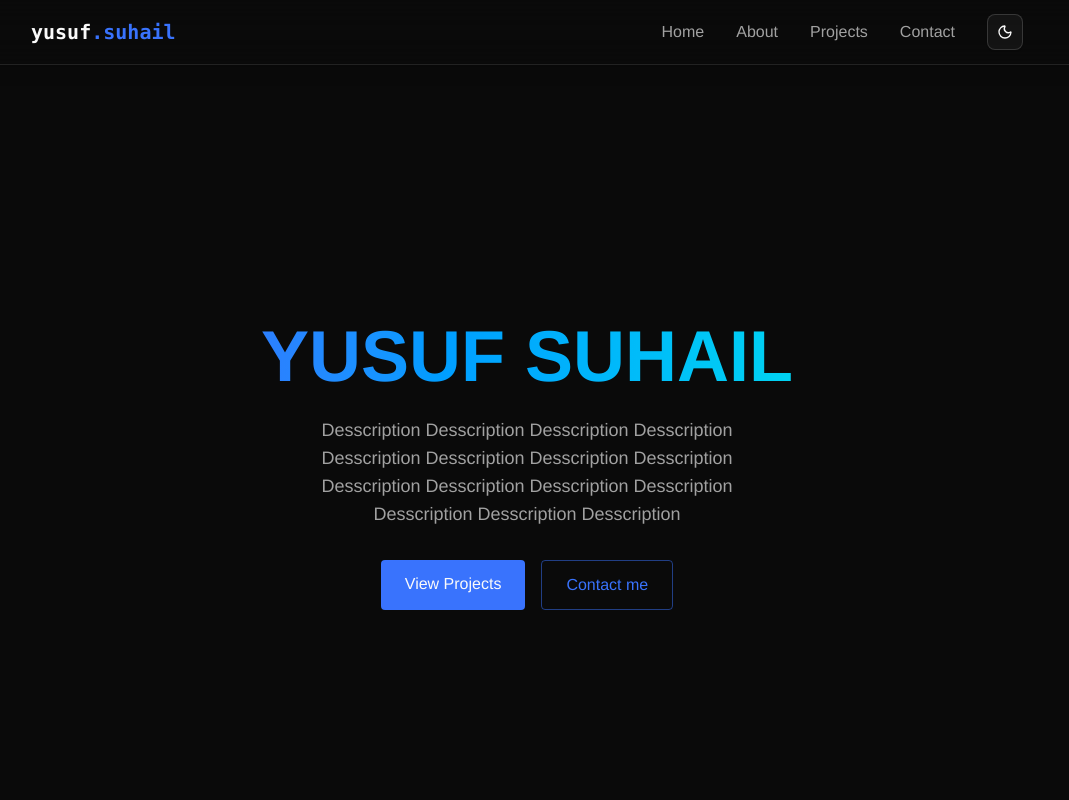
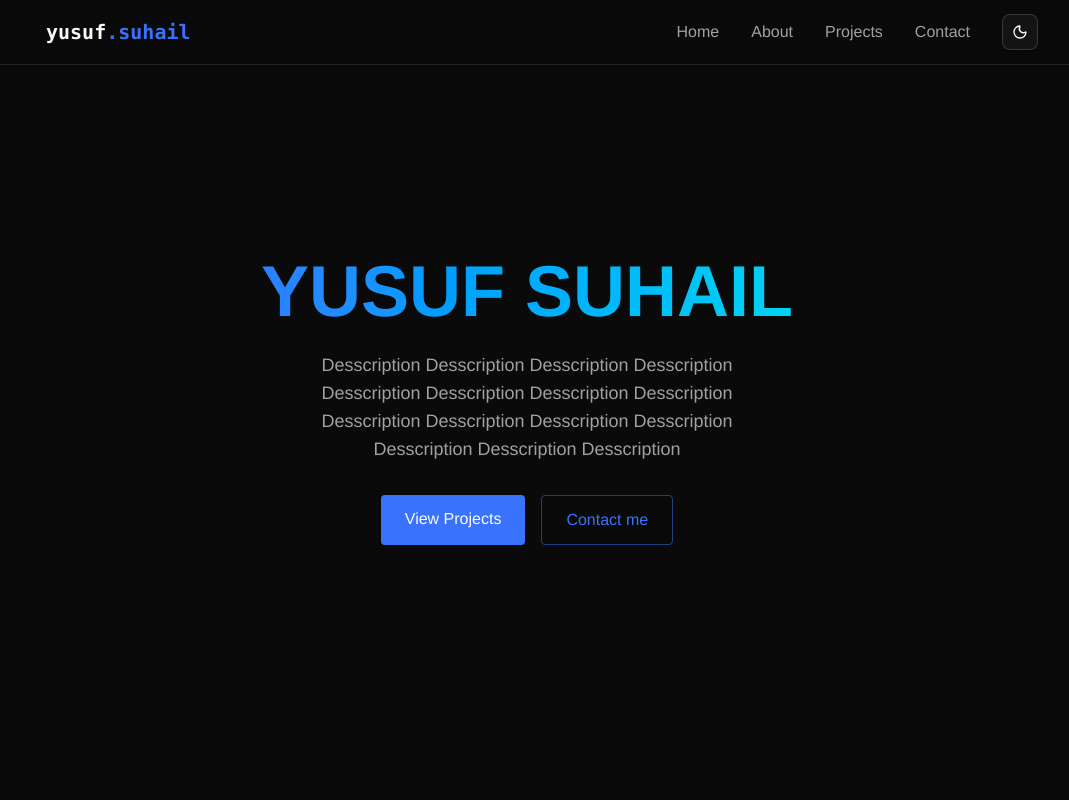
Before and after one commit to YuSuBH/YS-portfolio, a React (Vite) app: page / in a window 1280 px wide. Shown: the top 800 px of the page, without its empty margins (113-1182 px from the left). Built offline with nearby package versions, Linux system fonts and the light colour scheme.

Commit message:
Add navbar scroll animation

```diff
--- a/src/components/Navbar.jsx
+++ b/src/components/Navbar.jsx
@@ -1,13 +1,22 @@
 import { useEffect } from "react";
 import { ModeToggle } from "./mode-toggle";
+import useScrollDirection from "../hooks/useScrollDirection";
 
 export const Navbar = ({ menuOpen, setmenuOpen }) => {
+  const { isVisible } = useScrollDirection();
+
   useEffect(() => {
     document.body.style.overflow = menuOpen ? "hidden" : "auto";
   }, [menuOpen]);
 
+  // Determine navbar visibility classes
+  // Mobile menu state overrides scroll behavior - navbar stays visible when menu is open
+  const navbarClasses = `navbar-scroll-responsive w-full z-40 bg-[rgba(10, 10, 10, 0.8)] backdrop-blur-lg border-b border-white/10 shadow-lg ${
+    menuOpen || isVisible ? "navbar-visible" : "navbar-hidden"
+  }`;
+
   return (
-    <nav className="w-full z-40 bg-[rgba(10, 10, 10, 0.8)] backdrop-blur-lg border-b border-white/10 shadow-lg">
+    <nav className={navbarClasses}>
       <div className="max-w-5xl mx-auto px-4">
         <div className="flex h-16 items-center justify-between">
           <a
--- /dev/null
+++ b/src/hooks/useScrollDirection.js
@@ -0,0 +1,185 @@
+import { useState, useEffect, useCallback, useRef } from "react";
+
+/**
+ * Custom hook for tracking scroll direction and managing navbar visibility
+ * Enhanced with mobile compatibility and edge case handling
+ * @param {number} threshold - Minimum scroll distance to trigger hide (default: 50px)
+ * @param {number} throttleMs - Throttle delay for scroll events (default: 16ms for 60fps)
+ * @returns {Object} Scroll state object with visibility and position data
+ */
+const useScrollDirection = (threshold = 50, throttleMs = 16) => {
+  const [scrollState, setScrollState] = useState({
+    scrollY: 0,
+    previousScrollY: 0,
+    direction: null,
+    isVisible: true,
+  });
+
+  // Use refs to track throttling state without causing re-renders
+  const lastScrollTime = useRef(0);
+  const throttleTimeout = useRef(null);
+  const isScrolling = useRef(false);
+  const scrollEndTimeout = useRef(null);
+
+  // Enhanced scroll handler with mobile compatibility and edge case handling
+  const handleScroll = useCallback(() => {
+    const currentTime = performance.now();
+
+    // Mark that we're currently scrolling (for momentum scroll detection)
+    isScrolling.current = true;
+
+    // Clear any existing scroll end timeout
+    if (scrollEndTimeout.current) {
+      clearTimeout(scrollEndTimeout.current);
+    }
+
+    // Set a timeout to detect when scrolling has ended (important for iOS momentum scrolling)
+    scrollEndTimeout.current = setTimeout(() => {
+      isScrolling.current = false;
+    }, 150); // 150ms delay to detect scroll end
+
+    // Clear any existing throttle timeout
+    if (throttleTimeout.current) {
+      clearTimeout(throttleTimeout.current);
+    }
+
+    // Throttle scroll events to prevent excessive state updates
+    if (currentTime - lastScrollTime.current < throttleMs) {
+      // Schedule the scroll handler to run after the throttle period
+      throttleTimeout.current = setTimeout(() => {
+        handleScroll();
+      }, throttleMs - (currentTime - lastScrollTime.current));
+      return;
+    }
+
+    lastScrollTime.current = currentTime;
+    const currentScrollY = Math.max(
+      0,
+      window.scrollY || window.pageYOffset || 0
+    );
+
+    setScrollState((prevState) => {
+      const { previousScrollY } = prevState;
+
+      // Calculate scroll difference for more accurate direction detection
+      const scrollDiff = currentScrollY - previousScrollY;
+
+      // Determine scroll direction with minimum threshold to avoid jitter
+      let direction = null;
+      if (Math.abs(scrollDiff) > 1) {
+        // Minimum 1px difference to register direction change
+        if (scrollDiff > 0) {
+          direction = "down";
+        } else {
+          direction = "up";
+        }
+      }
+
+      // Determine visibility based on scroll behavior with enhanced edge case handling
+      let isVisible = true;
+
+      // Edge case 1: Always show navbar at the top of the page (scroll position <= 10px)
+      // Small buffer to handle iOS bounce scrolling and minor scroll variations
+      if (currentScrollY <= 10) {
+        isVisible = true;
+      }
+      // Edge case 2: Hide when scrolling down past threshold
+      else if (direction === "down" && currentScrollY > threshold) {
+        isVisible = false;
+      }
+      // Edge case 3: Show when scrolling up (any upward movement)
+      else if (direction === "up") {
+        isVisible = true;
+      }
+      // Edge case 4: Maintain current visibility state for small movements or no direction change
+      else {
+        isVisible = prevState.isVisible;
+      }
+
+      // Additional edge case: If we're very close to the top, always show
+      // This handles cases where momentum scrolling might cause brief negative values
+      if (currentScrollY < 5) {
+        isVisible = true;
+      }
+
+      return {
+        scrollY: currentScrollY,
+        previousScrollY: currentScrollY,
+        direction,
+        isVisible,
+      };
+    });
+  }, [threshold, throttleMs]);
+
+  useEffect(() => {
+    // Enhanced event listener setup for mobile compatibility
+    const options = {
+      passive: true, // Don't block the main thread
+      capture: false, // Use bubbling phase for better mobile compatibility
+    };
+
+    // Add scroll event listener with enhanced mobile support
+    window.addEventListener("scroll", handleScroll, options);
+
+    // Additional touch event listeners for better mobile compatibility
+    // These help detect touch-based scrolling on mobile devices
+    const handleTouchStart = () => {
+      // Reset scroll state when touch starts to handle momentum scrolling better
+      isScrolling.current = true;
+    };
+
+    const handleTouchEnd = () => {
+      // Set a longer timeout for touch end to handle iOS momentum scrolling
+      if (scrollEndTimeout.current) {
+        clearTimeout(scrollEndTimeout.current);
+      }
+      scrollEndTimeout.current = setTimeout(() => {
+        isScrolling.current = false;
+      }, 300); // Longer timeout for momentum scrolling
+    };
+
+    // Add touch event listeners for mobile devices
+    window.addEventListener("touchstart", handleTouchStart, options);
+    window.addEventListener("touchend", handleTouchEnd, options);
+
+    // Handle orientation changes on mobile devices
+    const handleOrientationChange = () => {
+      // Recalculate scroll position after orientation change
+      setTimeout(() => {
+        handleScroll();
+      }, 100);
+    };
+
+    window.addEventListener("orientationchange", handleOrientationChange);
+    window.addEventListener("resize", handleOrientationChange);
+
+    // Cleanup function to remove all event listeners and clear timeouts
+    return () => {
+      window.removeEventListener("scroll", handleScroll, options);
+      window.removeEventListener("touchstart", handleTouchStart, options);
+      window.removeEventListener("touchend", handleTouchEnd, options);
+      window.removeEventListener("orientationchange", handleOrientationChange);
+      window.removeEventListener("resize", handleOrientationChange);
+
+      // Clear any pending timeouts to prevent memory leaks
+      if (throttleTimeout.current) {
+        clearTimeout(throttleTimeout.current);
+        throttleTimeout.current = null;
+      }
+
+      if (scrollEndTimeout.current) {
+        clearTimeout(scrollEndTimeout.current);
+        scrollEndTimeout.current = null;
+      }
+    };
+  }, [handleScroll]);
+
+  // Return scroll state object
+  return {
+    isVisible: scrollState.isVisible,
+    scrollY: scrollState.scrollY,
+    scrollDirection: scrollState.direction,
+  };
+};
+
+export default useScrollDirection;
--- a/src/index.css
+++ b/src/index.css
@@ -199,3 +199,59 @@ body {
   width: 100%;
   max-width: 100vw;
 }
+
+/* Navbar scroll transition classes with mobile compatibility */
+.navbar-scroll-responsive {
+  position: fixed;
+  top: 0;
+  left: 0;
+  right: 0;
+  z-index: 40;
+  /* Improve rendering performance on mobile devices */
+  will-change: transform;
+  /* Prevent iOS bounce scrolling from affecting navbar */
+  -webkit-transform: translateZ(0);
+  transform: translateZ(0);
+}
+
+.navbar-visible {
+  transform: translateY(0);
+  transition: transform 0.3s ease-in-out;
+  /* Ensure smooth transitions on iOS */
+  -webkit-transform: translateY(0);
+  -webkit-transition: -webkit-transform 0.3s ease-in-out;
+}
+
+.navbar-hidden {
+  transform: translateY(-100%);
+  transition: transform 0.3s ease-in-out;
+  /* Ensure smooth transitions on iOS */
+  -webkit-transform: translateY(-100%);
+  -webkit-transition: -webkit-transform 0.3s ease-in-out;
+}
+
+/* Mobile-specific optimizations */
+@media (max-width: 768px) {
+  .navbar-scroll-responsive {
+    /* Optimize for mobile performance */
+    -webkit-backface-visibility: hidden;
+    backface-visibility: hidden;
+    /* Prevent text selection during scroll transitions */
+    -webkit-user-select: none;
+    user-select: none;
+  }
+}
+
+/* iOS-specific fixes for momentum scrolling */
+@supports (-webkit-overflow-scrolling: touch) {
+  body {
+    /* Enable momentum scrolling on iOS */
+    -webkit-overflow-scrolling: touch;
+  }
+
+  .navbar-scroll-responsive {
+    /* Improve performance during iOS momentum scrolling */
+    -webkit-transform: translate3d(0, 0, 0);
+    transform: translate3d(0, 0, 0);
+  }
+}
```
